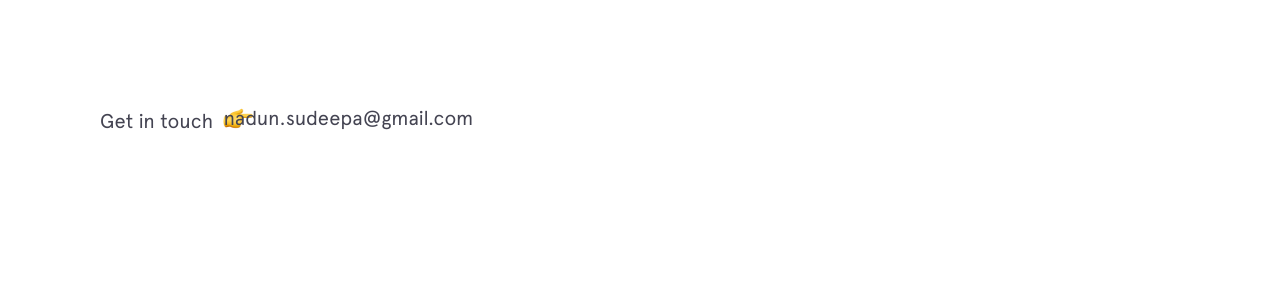
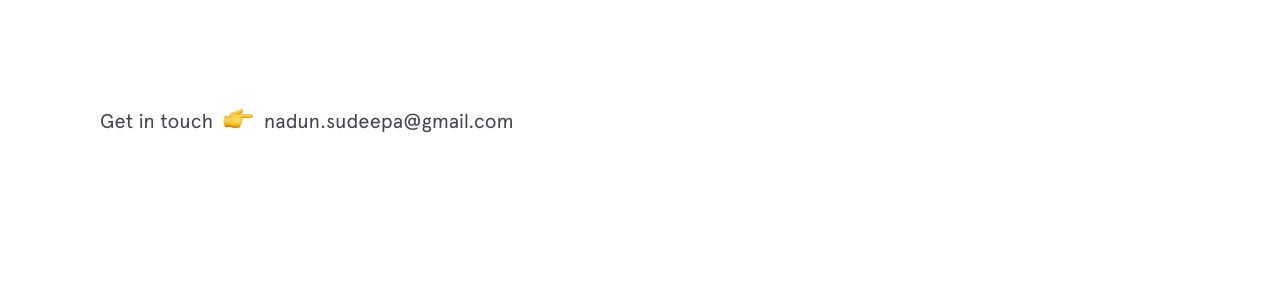
Before and after one commit to nadunsudeepa/Web-v1-Copy, a Jekyll site: the page index.html, which Jekyll copies as it is, in a window 1280 px wide. Shown: the part 596-896 px from the top of the page. Built offline with Jekyll 4.4.1, drawn with Linux system fonts in a browser that asks for light colours; nearby versions of some CDN libraries.

Commit message:
Update index.html

```diff
--- a/index.html
+++ b/index.html
@@ -36,7 +36,8 @@
             <h2 class="intro__tagline">I'm <span class="name">Nadun Sudeepa</span>, a design-minded front-end developer focused on building beautiful interfaces & experiences </h2>
             <h3 class="intro__contact">
                 <span>Get in touch </span>
-                <span class="emoji pointer">nadun.sudeepa@gmail.com</span>
+                <span class="emoji pointer"></span>
+                <span>nadun.sudeepa@gmail.com</span>
 
             </h3>
         </header>
```
